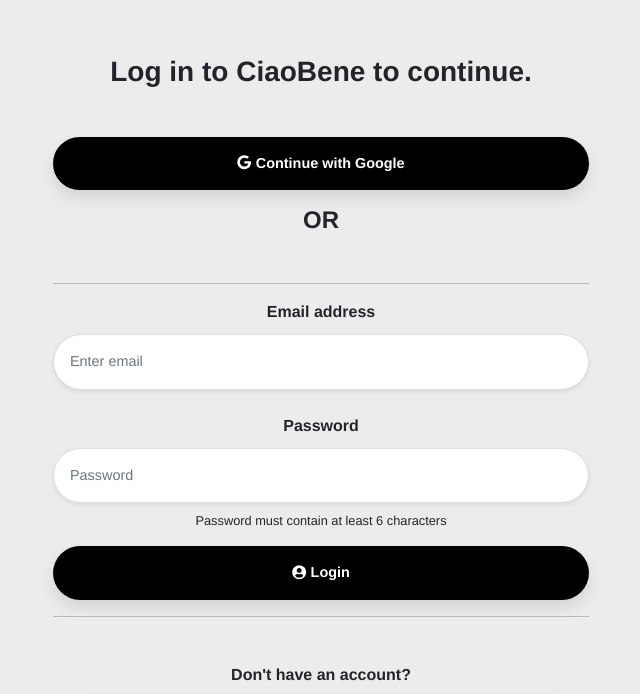
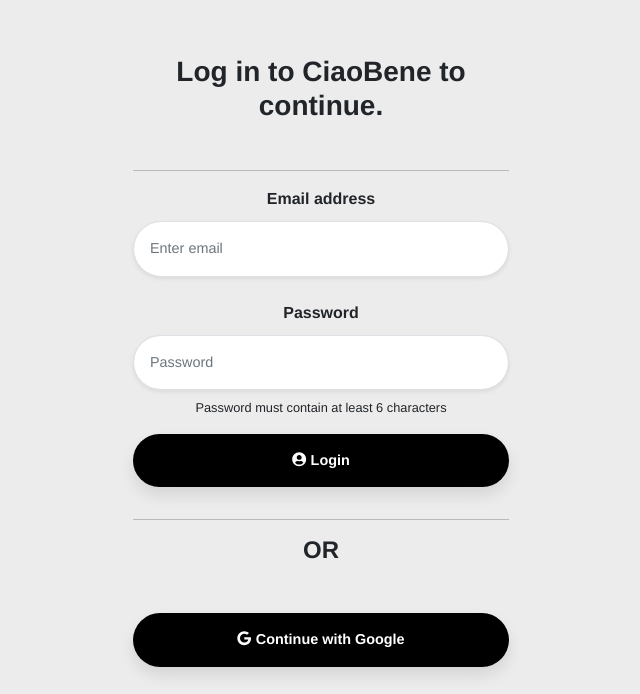
Before and after one commit to dife55/ciaoBene-chat, a Vue app: page /login in a window 1280 px wide. Shown: the part 105-799 px from the top of the page, without its empty margins (319-959 px from the left). Built offline with nearby package versions, Linux system fonts and the light colour scheme; the HTML template or start-up script is replaced by a standard one.

Commit message:
Fix: cosmetic changes

```diff
--- a/src/views/Chat.vue
+++ b/src/views/Chat.vue
@@ -118,7 +118,7 @@
 					});
 
 				this.message = null;
-				return username;
+
 			},
 
 			fetchMessages() {
--- a/src/views/Login.vue
+++ b/src/views/Login.vue
@@ -1,16 +1,18 @@
 <template>
 	<div class="container mt-5" id="container-login">
 		<h3 class="mb-5" id="headline">Log in to CiaoBene to continue.</h3>
-
-		<button class="btn mb-3 p-3 rounded-pill" id="register-button" @click="login"><fa :icon="['fab', 'google']" /> Continue with Google</button>
-
-		<h4 class="mb-5" id="headline">OR</h4>
-
 		<hr />
 		<form>
 			<div class="form-group">
 				<label>Email address</label>
-				<input type="email" v-model="formData.email" class="form-control rounded-pill shadow-sm border p-3" id="input-form" aria-describedby="emailHelp" placeholder="Enter email" />
+				<input
+					type="email"
+					v-model="formData.email"
+					class="form-control rounded-pill shadow-sm border p-3"
+					id="input-email"
+					aria-describedby="emailHelp"
+					placeholder="Enter email"
+				/>
 			</div>
 
 			<div class="form-group mt-4">
@@ -20,20 +22,24 @@
 					minlength="6"
 					v-model="formData.password"
 					class="form-control rounded-pill shadow-sm border p-3"
-					id="input-form"
+					id="input-password"
 					aria-describedby="password-hint"
 					placeholder="Password"
 				/>
 			</div>
+		</form>
 
-			<div class="password-hint-error mt-2" style="font-size: 0.8rem" id="password-hint">
-				Password must contain at least 6 characters
-			</div>
+		<div class="password-hint-error mt-2" style="font-size: 0.8rem" id="password-hint">
+			Password must contain at least 6 characters
+		</div>
 
-			<div class="d-grid gap-2 text-center"></div>
-		</form>
-		<button class="btn mt-3 p-3 rounded-pill" id="register-button" @click="signIn" @enter="signIn"><fa :icon="['fas', 'user-circle']" /> Login</button>
+		<div class="d-grid gap-2 text-center"></div>
+		<button class="btn mt-3 mb-3 p-3 rounded-pill" id="register-button" @click="signIn" @enter="signIn"><fa :icon="['fas', 'user-circle']" /> Login</button>
 		<hr />
+
+		<h4 class="mb-5" id="headline">OR</h4>
+		<button class="btn mb-3 p-3 rounded-pill" id="register-button" @click="login"><fa :icon="['fab', 'google']" /> Continue with Google</button>
+
 		<h6 class="mb-1 mt-5" id="headline">Don't have an account?</h6>
 		<button class="btn mt-2 mb-5 p-3 rounded-pill" id="reg-now-button" @click="signUp">
 			Sign up for CiaoBene!
@@ -61,8 +67,8 @@
 					.signInWithEmailAndPassword(this.formData.email, this.formData.password)
 					.then((user) => {
 						this.$router.replace('/');
-            let loggedUser = this.formData.email.split('@')[0];
-            console.log(loggedUser +" successfully logged in!")
+						let loggedUser = this.formData.email.split('@')[0];
+						console.log(loggedUser + ' successfully logged in!');
 					})
 					.catch((e) => {
 						console.log(e.message);
@@ -106,7 +112,7 @@
 
 <style scoped>
 	#container-login {
-		width: 70vh;
+		width: 50vh;
 	}
 
 	button {
@@ -131,7 +137,8 @@
 		box-shadow: none;
 	}
 
-	#input-form {
+	#input-email,
+	#input-password {
 		font-size: 0.9rem;
 	}
 
--- a/src/views/Signup.vue
+++ b/src/views/Signup.vue
@@ -7,44 +7,47 @@
 		<h4 class="mb-5" id="headline">OR</h4>
 		<h4 class="mb-5" id="headline">Register with your email adress</h4>
 
-		<form>
 			<div class="form-group">
 				<label class="label">What's your email?</label>
+
 				<input
 					type="email"
 					v-model="formData.email"
 					class="form-control rounded-pill shadow-sm border p-3"
-					id="input-form"
+					id="input-email"
 					aria-describedby="emailHelp"
 					placeholder="Enter email"
 				/>
+
 			</div>
 
 			<div class="form-group mt-4">
 				<label id="label">Password</label>
+
 				<input
 					type="password"
 					minlength="6"
 					v-model="formData.password"
 					class="form-control rounded-pill shadow-sm border p-3"
-					id="input-form"
+					id="input-password"
 					aria-describedby="password-hint"
 					placeholder="Password"
+          @keyup.enter="signUp"
 				/>
 				<div class="password-hint-error mt-2" style="font-size: 0.8rem" id="password-hint">
 					Password must contain at least 6 characters
 				</div>
+
 			</div>
-
-		<div class="d-grid gap-2 text-center">
-			<button class="btn mt-5 mb-5 p-3 rounded-pill" id="register-button" @click="signUp"><fa :icon="['fas', 'edit']" /> Register</button>
-		</div>
-		</form>
+			<div class="d-grid gap-2 text-center">
+				<button type="submit" class="btn mt-5 mb-5 p-3 rounded-pill" id="register-button" @click="signUp"><fa :icon="['fas', 'edit']" /> Register</button>
+			</div>
 	</div>
 </template>
 
 <script>
 	import firebase from 'firebase';
+  import swal from 'sweetalert';
 
 	export default {
 		name: 'Signup',
@@ -64,11 +67,9 @@
 					.auth()
 					.createUserWithEmailAndPassword(this.formData.email, this.formData.password)
 					.then((user) => {
-						this.$router.push('Login');
-						// Signed in
-						// var user = userCredential.user;
-						// ...
-						username = this.formData.username;
+						//swal("User registered!", "Congratulations, your user has been registered!", "success")
+
+						this.$router.replace('/success');
 					})
 					.catch((error) => {
 						var errorCode = error.code;
@@ -98,12 +99,7 @@
 					})
 					.catch((error) => {
 						// Handle Errors here.
-						var errorCode = error.code;
-						var errorMessage = error.message;
-						// The email of the user's account used.
-						var email = error.email;
-						// The firebase.auth.AuthCredential type that was used.
-						var credential = error.credential;
+						console.log("Something went wrong!")
 						// ...
 					});
 			},
@@ -113,7 +109,7 @@
 
 <style scoped>
 	#container-signup {
-		width: 70vh;
+		width: 50vh;
 	}
 
 	button {
@@ -138,7 +134,7 @@
 		box-shadow: none;
 	}
 
-	#input-form {
+	#input-email, #input-password {
 		font-size: 0.9rem;
 	}
 
```
